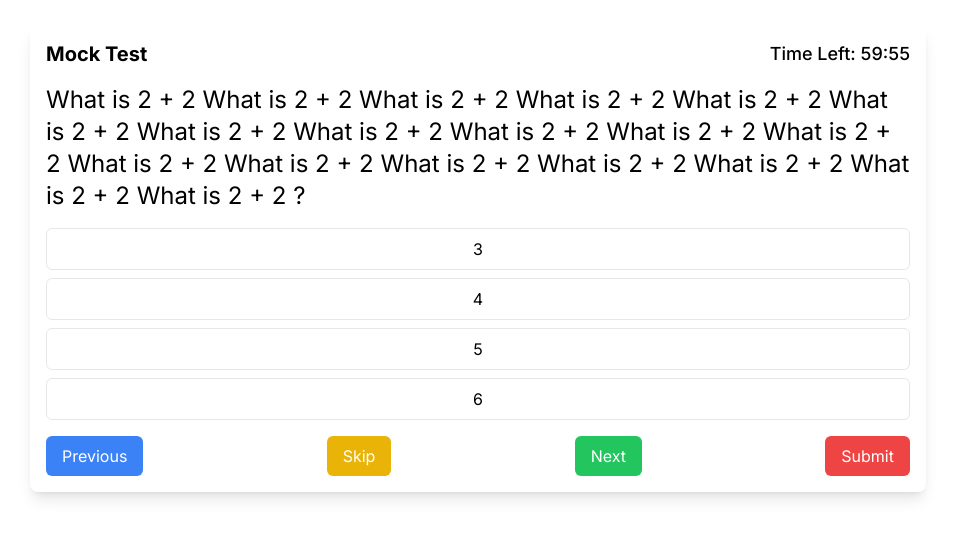
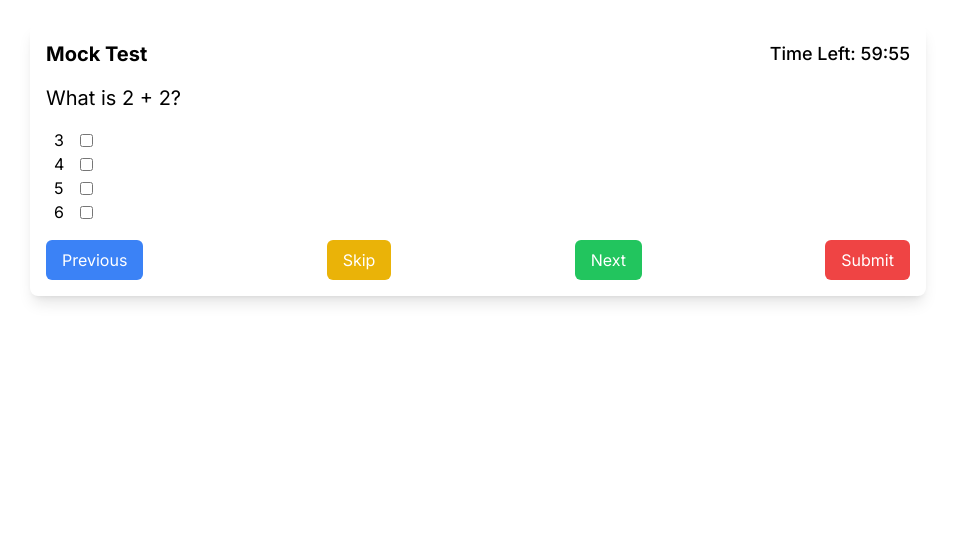
Before and after one commit to PRADUMSINGH01/mainiimm, a Next.js app: page /Mock in a window 1280 px wide. Shown: the top 538 px of the page, without its empty margins (162-1117 px from the left). Built offline with nearby package versions, Linux system fonts and the light colour scheme.

Commit message:
mockcomplete

```diff
--- a/components/chat/mock/mockSection.jsx
+++ b/components/chat/mock/mockSection.jsx
@@ -1,22 +1,36 @@
-// pages/mock-test.js
 'use client'
+
 import { useState, useEffect } from "react";
 
 export default function MockTest() {
   const [timeLeft, setTimeLeft] = useState(3600); // 1 hour in seconds
   const [currentQuestion, setCurrentQuestion] = useState(0);
-  const [answers, setAnswers] = useState([]);
-  const [showCalculator, setShowCalculator] = useState(false);
+  const [answers, setAnswers] = useState([]); // Array to store answers for each question
+  const [final, setfinal] = useState([]); // Array to store answers for each question
 
   // Mock Questions Data
   const questions = [
-    { question: "What is 2 + 2 What is 2 + 2 What is 2 + 2 What is 2 + 2 What is 2 + 2 What is 2 + 2 What is 2 + 2 What is 2 + 2 What is 2 + 2 What is 2 + 2 What is 2 + 2 What is 2 + 2 What is 2 + 2 What is 2 + 2 What is 2 + 2 What is 2 + 2 What is 2 + 2 What is 2 + 2 ?", options: [3, 4, 5, 6], correctAnswer: 4 },
-    { question: "What is 5 * 5?", options: [20, 25, 30, 35], correctAnswer: 25 },
-    { question: "What is 12 / 4?", options: [2, 3, 4, 5], correctAnswer: 3 },
-    { question: "What is 15 - 7?", options: [7, 8, 9, 6], correctAnswer: 8 },
+    {
+      question: "What is 2 + 2?",
+      options: [3, 4, 5, 6],
+      correctAnswer: 4,
+    },
+    {
+      question: "What is 5 * 5?",
+      options: [20, 25, 30, 35],
+      correctAnswer: 25,
+    },
+    {
+      question: "What is 12 / 4?",
+      options: [2, 3, 4, 5],
+      correctAnswer: 3,
+    },
+    {
+      question: "What is 15 - 7?",
+      options: [7, 8, 9, 6],
+      correctAnswer: 8,
+    },
   ];
-
-
 
   // Timer Logic
   useEffect(() => {
@@ -47,22 +61,23 @@ export default function MockTest() {
   const handleSkipQuestion = () => {
     if (currentQuestion < questions.length - 1) {
       const updatedAnswers = [...answers];
-      updatedAnswers[currentQuestion] = 0+',';
+      updatedAnswers[currentQuestion] = null; // Skipping by setting answer as null
       setAnswers(updatedAnswers);
       setCurrentQuestion(currentQuestion + 1);
     }
   };
 
-  const handleAnswerSelect = (selectedAnswer) => {
+  const handleCheckboxChange = (option) => {
     const updatedAnswers = [...answers];
-    updatedAnswers[currentQuestion] = selectedAnswer+',';
+    updatedAnswers[currentQuestion] = option; // Set only the selected option
     setAnswers(updatedAnswers);
   };
+   const submitAnswers = ()=>{
+     setfinal(answers)
+     setAnswers([])
+   }
 
-  // Simple Calculator
-  const handleToggleCalculator = () => {
-    setShowCalculator(!showCalculator);
-  };
+
 
 
   return (
@@ -77,22 +92,24 @@ export default function MockTest() {
 
         {/* Question */}
         <div className="mb-4">
-          <h2 className="text-2xl ">{questions[currentQuestion].question}</h2>
-          <div className="mt-4">
+          <h2 className="text-xl">{questions[currentQuestion].question}</h2>
+          <div className="mt-4 flex flex-col">
             {questions[currentQuestion].options.map((option, index) => (
-              <button
-                key={index}
-                className="block w-full mb-2 p-2 border rounded-md hover:bg-gray-100"
-                onClick={() => handleAnswerSelect(option)}
-              >
-                {option}
-              </button>
+              <div key={index} className="ml-2 flex items-center">
+                <label className="mr-2">{option}</label>
+                <input
+                  type="checkbox"
+                  checked={answers[currentQuestion] === option}
+                  onChange={() => handleCheckboxChange(option)}
+                  className="ml-2"
+                />
+              </div>
             ))}
           </div>
         </div>
 
         {/* Navigation Buttons */}
-        <div className="flex justify-between">
+        <div className="flex justify-between mt-4">
           <button
             className="px-4 py-2 bg-blue-500 text-white rounded-md"
             onClick={handlePreviousQuestion}
@@ -113,48 +130,36 @@ export default function MockTest() {
           >
             Next
           </button>
-
           <button
             className="px-4 py-2 bg-red-500 text-white rounded-md"
-            onClick={handleNextQuestion}
-            disabled={currentQuestion === questions.length - 1}
+            onClick={submitAnswers}
           >
-            Submit {answers}
+            Submit
           </button>
+        </div>
+      </div>
 
 
-        </div>
 
-        {/* Calculator Button }
-        <div className="mt-4 text-center">
-          <button
-            className="px-4 py-2 bg-gray-700 text-white rounded-md"
-            onClick={handleToggleCalculator}
-          >
-            {showCalculator ? "Hide Calculator" : "Show Calculator"}
-          </button>
-        </div>
+<div>
+  <div className="w-full flex ">
+  {
+    final.map((index, item)=>(
+      <div className=" bg-gray-200 w-full  h-6 m-2 rounded-md text-white font-semibold "  >
+        {questions[item].correctAnswer === index ?<div className="w-32 h-6 bg-green-600 rounded-md text-center">correct</div>:
+        <div className="  w-32 h-6 bg-red-500 rounded-md text-center">wrong  </div>
 
-        {/* Calculator
-        {showCalculator && (
-          <div className="mt-4 p-4 bg-gray-100 rounded-lg">
-            <h3 className="text-lg font-semibold">Calculator</h3>
-            <div className="flex space-x-2">
-              <input
-                type="text"
-                className="p-2 border rounded-md w-1/2"
-                placeholder="Enter calculation"
-              />
-              <button className="px-4 py-2 bg-blue-500 text-white rounded-md">Calculate</button>
-            </div>
-          </div>
-        )}*/}
+        }
       </div>
-
-      <div className="w-full h-full flex ">
+    ))
+  }
+  </div>
 
 
-      </div>
+
+
+</div>
+
 
     </div>
   );
```
